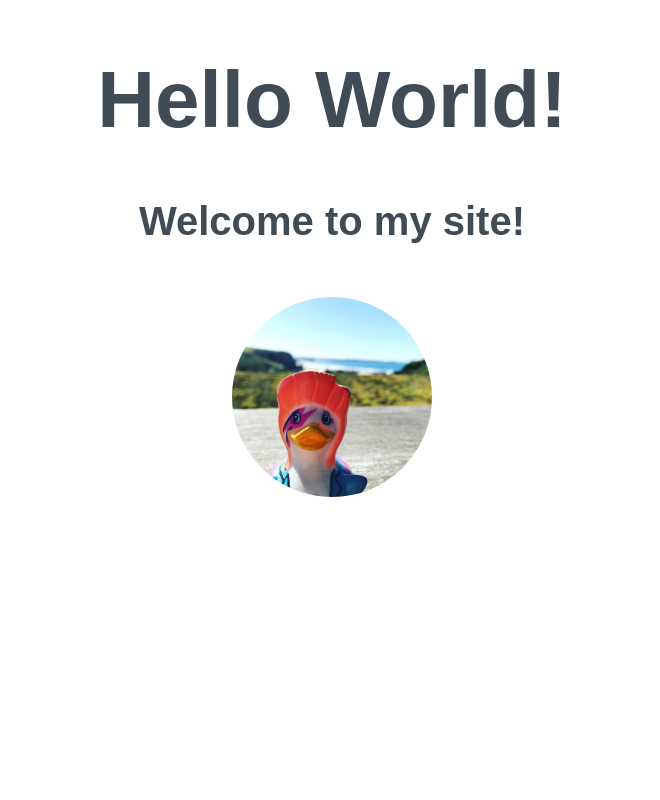
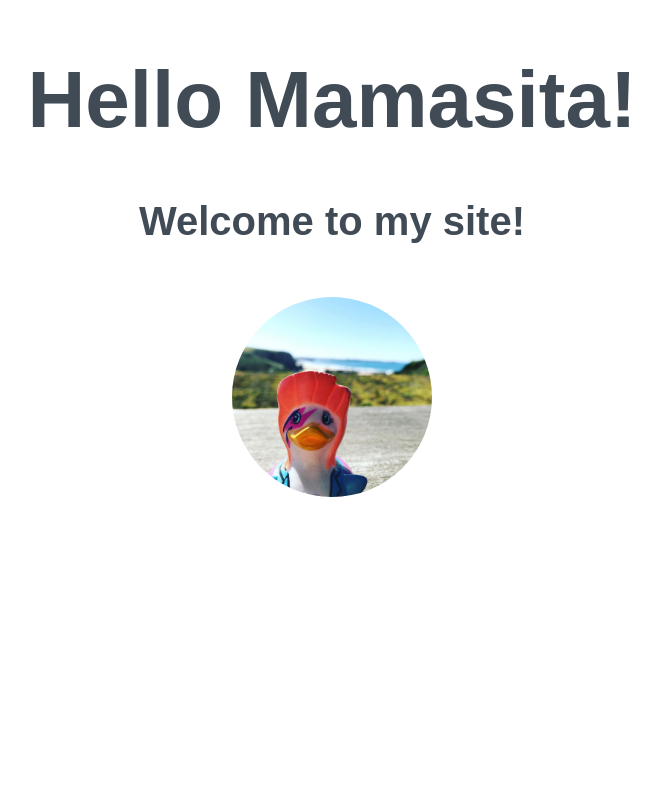
Before and after one commit to omogiafoh/beginners-week-one-master-nono, a plain HTML site: page index.html in a window 1280 px wide. Shown: the top 800 px of the page, without its empty margins (308-968 px from the left). Drawn offline with Linux system fonts and the light colour scheme.

Commit message:
Revert "Updates index.html"
This reverts commit 3a76027944361e212c0341e502bd430c6d4e0ea0.

```diff
--- a/index.html
+++ b/index.html
@@ -10,7 +10,7 @@
 </head>
 <body>
     <div>
-        <h1>Hello World!</h1>
+        <h1>Hello Mamasita!</h1>
         <h2>Welcome to my site!</h2>
 
           <!-- image of a duck -->
```
